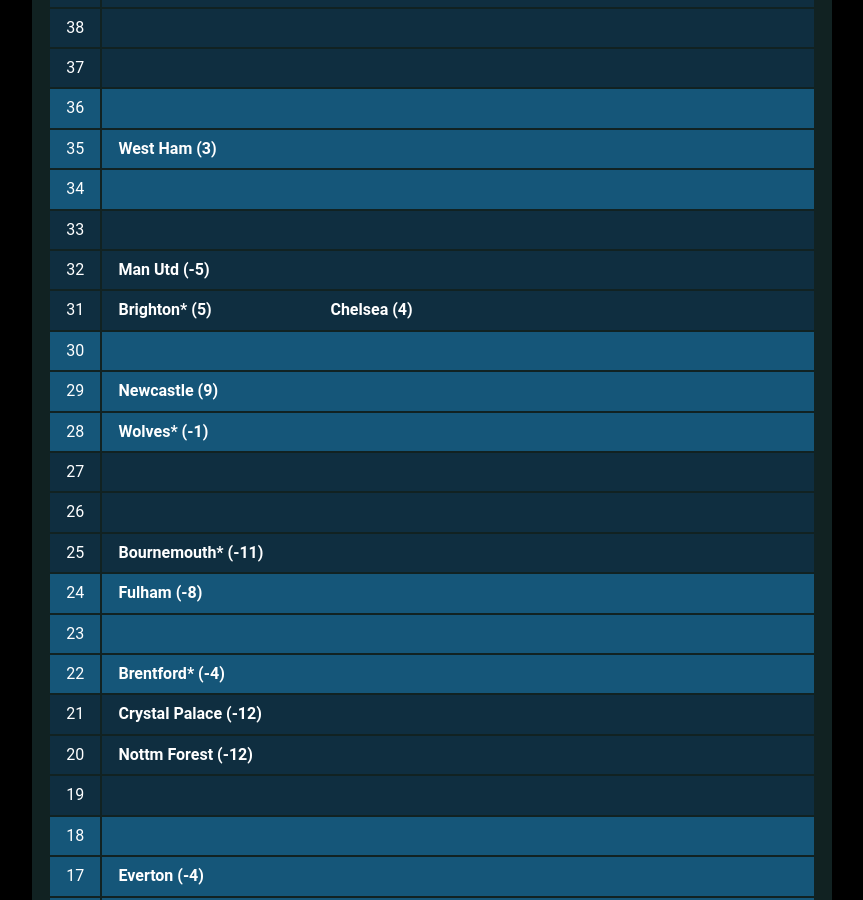
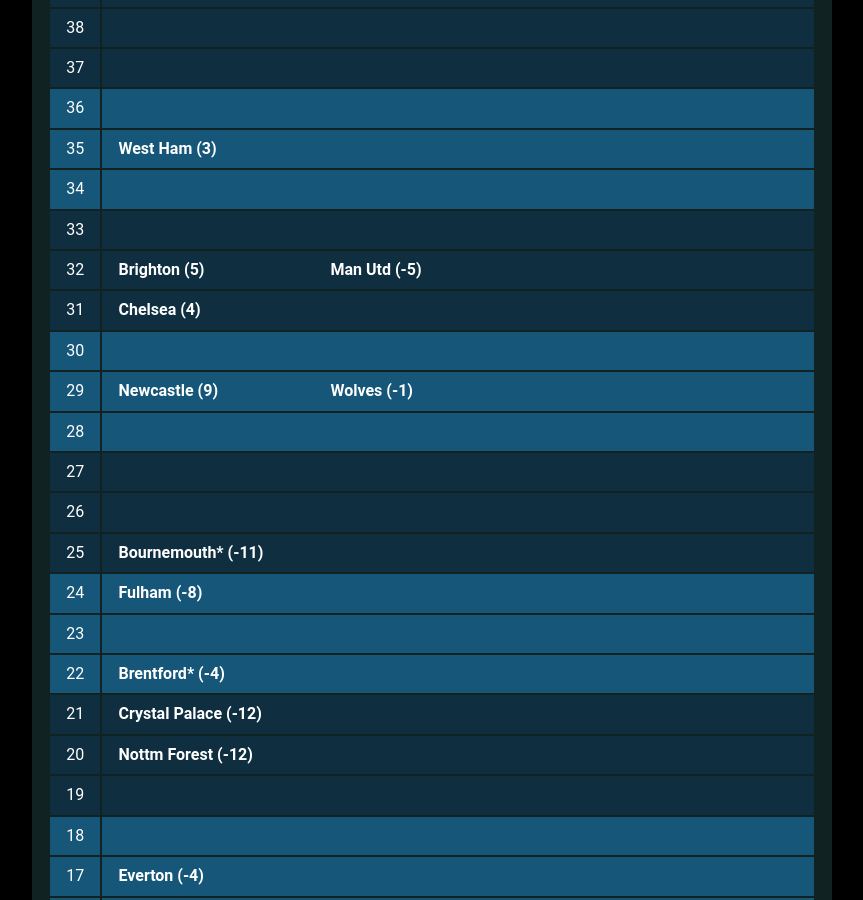
Before and after one commit to muru/muru.github.io, a Jekyll site: the page built from resources.md, in a window 1280 px wide and 900 px high, scrolled down 1881 px. Shown: the whole window, without its empty margins (208-1071 px from the left). Built offline with Jekyll 4.4.1, drawn with Linux system fonts in a browser that asks for light colours; some web fonts are replaced; some of the changed text lies outside the part shown.

Commit message:
updated cann-table: Wed 24 Jan 10:33:28 JST 2024

```diff
--- a/cann-table.html
+++ b/cann-table.html
@@ -89,13 +89,13 @@
 	<tr class="cann-row-2">
 		<td class="cann-point">32</td>
 		<td class="cann-clubs">
+			<span class="club-name">Brighton (5)</span>
 			<span class="club-name">Man Utd (-5)</span>
 		</td>
  	</tr>
 	<tr class="cann-row-2">
 		<td class="cann-point">31</td>
 		<td class="cann-clubs">
-			<span class="club-name">Brighton* (5)</span>
 			<span class="club-name">Chelsea (4)</span>
 		</td>
  	</tr>
@@ -108,12 +108,12 @@
 		<td class="cann-point">29</td>
 		<td class="cann-clubs">
 			<span class="club-name">Newcastle (9)</span>
+			<span class="club-name">Wolves (-1)</span>
 		</td>
  	</tr>
 	<tr class="cann-row-1">
 		<td class="cann-point">28</td>
 		<td class="cann-clubs">
-			<span class="club-name">Wolves* (-1)</span>
 		</td>
  	</tr>
 	<tr class="cann-row-2">
```
Also changed, not shown: other parts of cann-table.html (+1 -1 lines).
